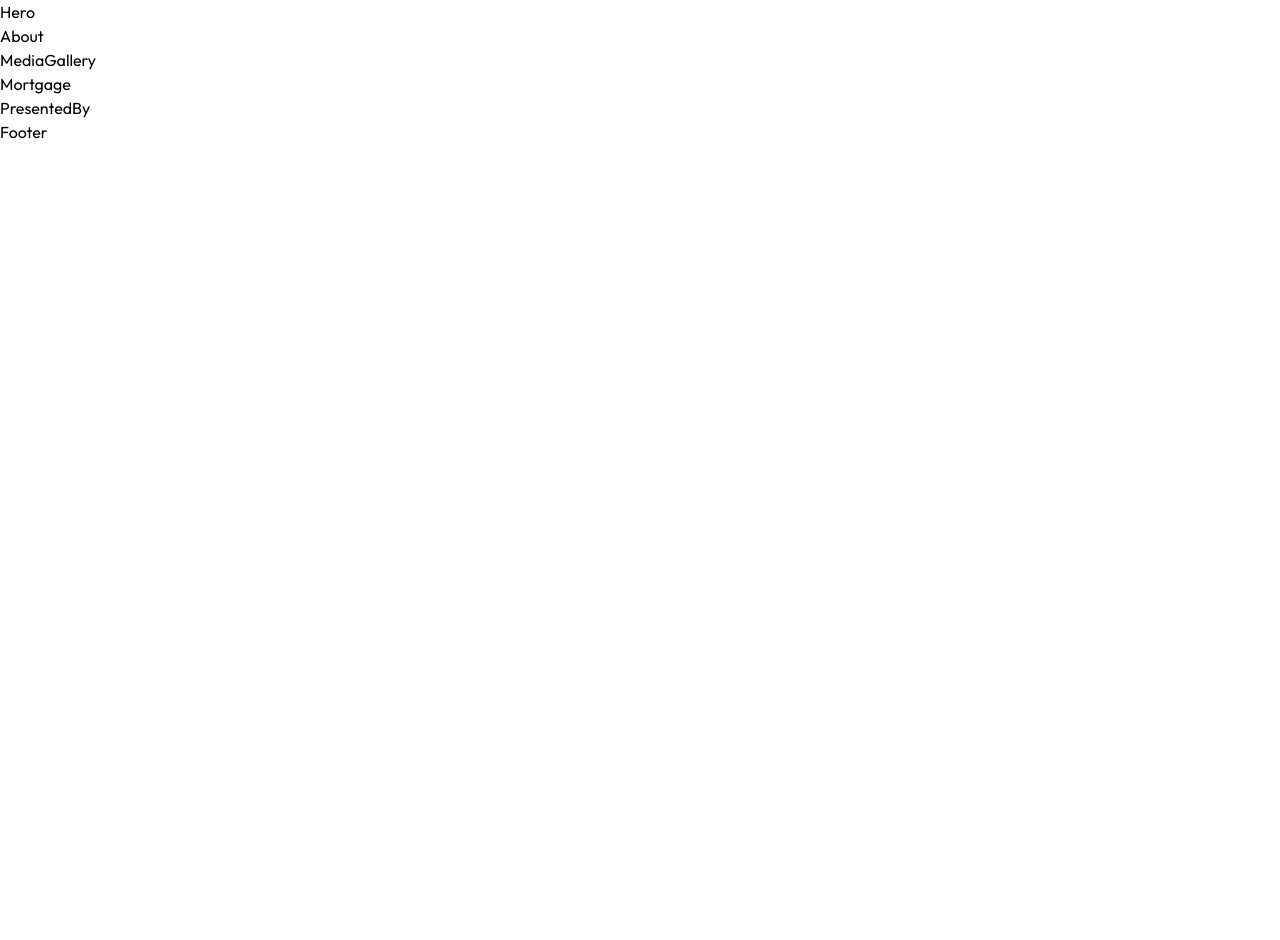
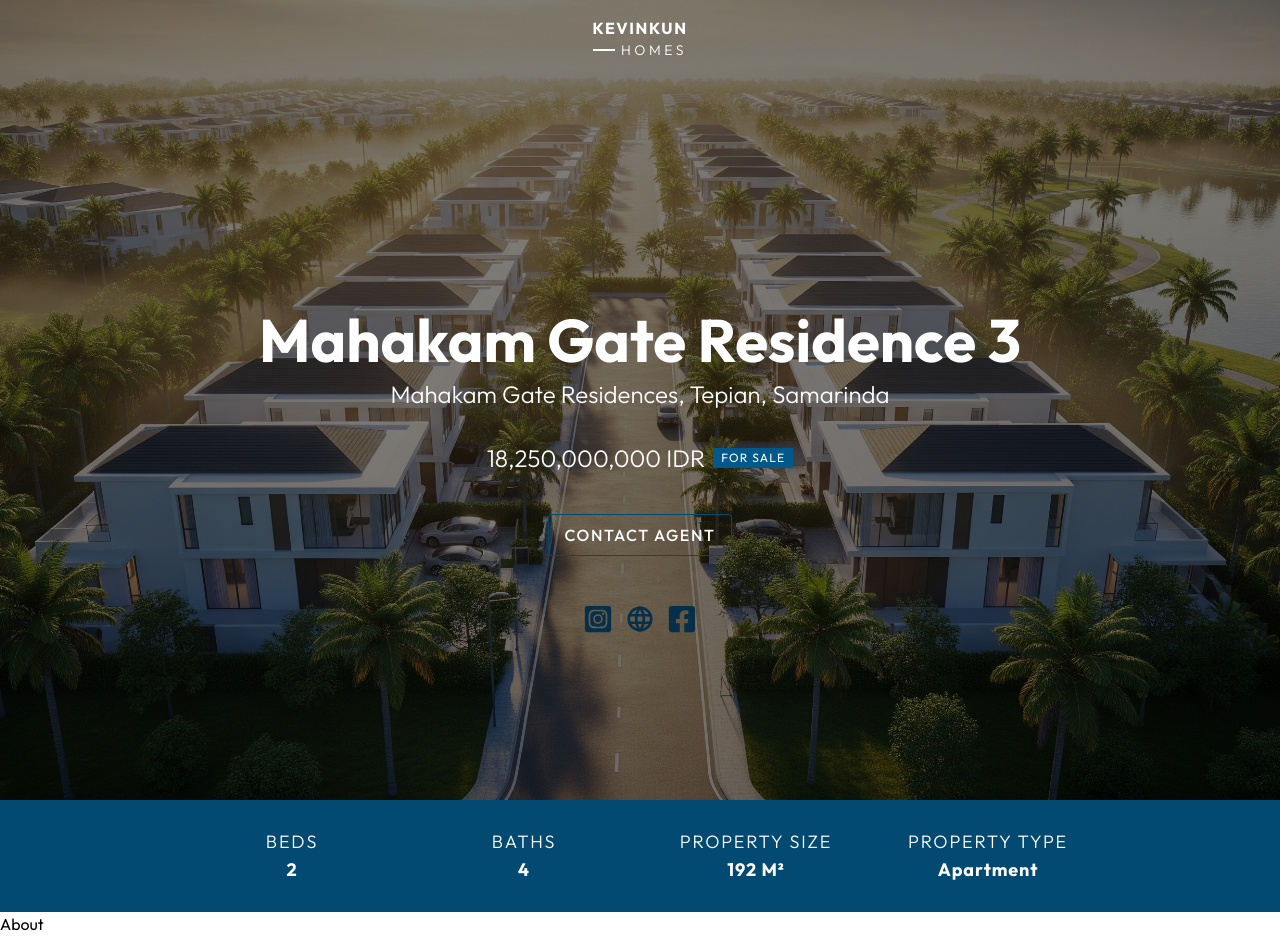
Before and after one commit to thekevinkun/mahakam-gate-residence, a Next.js app: page / in a window 1280 px wide. Shown: the top 940 px of the page. Before the commit the page ends 800 px from the top, so only its background shows below. Built offline with nearby package versions, Linux system fonts and the light colour scheme.

Commit message:
Added Hero and Features Bar

```diff
--- /dev/null
+++ b/components/FeatureList.jsx
@@ -0,0 +1,10 @@
+const FeatureList = ({ name, value }) => {
+  return (
+    <div className="flex flex-col items-center">
+      <span className="text-base md:text-lg font-light tracking-widest uppercase">{ name }</span>
+      <span className="text-base md:text-lg font-bold tracking-wider capitalize">{ value }</span>
+    </div>
+  )
+}
+
+export default FeatureList;
--- a/components/index.js
+++ b/components/index.js
@@ -1,5 +1,6 @@
 import VideoCard from "./VideoCard";
 import PhotoCard from "./PhotoCard";
+import FeatureList from "./FeatureList";
 import AmenitiesList from "./AmenitiesList";
 import Calculator from "./Calculator";
 import AgentCard from "./AgentCard";
@@ -8,6 +9,7 @@ import Map from "./Map";
 export {
     VideoCard,
     PhotoCard,
+    FeatureList,
     AmenitiesList,
     Calculator,
     AgentCard,
--- a/pages/index.js
+++ b/pages/index.js
@@ -1,5 +1,6 @@
 import {
   Hero,
+  FeaturesBar,
   About,
   MediaGallery,
   MortgageCalculator,
@@ -11,6 +12,7 @@ export default function Home() {
   return (
     <>
       <Hero />
+      <FeaturesBar />
       <main>
         <About />
         <MediaGallery />
--- /dev/null
+++ b/sections/FeaturesBar.jsx
@@ -0,0 +1,27 @@
+import { motion } from "framer-motion";
+
+import { FeatureList } from "@/components";
+import { features } from "@/utilities/constant";
+import { slideIn } from "@/utilities/motion";
+
+const FeaturesBar = () => {
+  return (
+    <section className="w-full bg-sky-900 text-white">
+      <div className="max-w-4xl mx-auto grid grid-cols-2 md:grid-cols-4 gap-y-7 md:gap-x-5 lg:gap-x-16 text-xs md:text-sm py-5 md:py-7 px-4">
+        {features.map((item, index) => (
+          <motion.div
+            key={item.name}
+            variants={slideIn("up", 0.4, index * 0.15)}
+            initial="hidden"
+            whileInView="visible"
+            viewport={{ once: true, amount: 0.3 }}
+          >
+            <FeatureList key={item.name} name={item.name} value={item.value} />
+          </motion.div>
+        ))}
+      </div>
+    </section>
+  );
+};
+
+export default FeaturesBar;
--- a/sections/Hero.jsx
+++ b/sections/Hero.jsx
@@ -1,6 +1,103 @@
+import Link from "next/link";
+import Image from "next/image";
+import { motion } from "framer-motion";
+
+import { TbWorld } from "react-icons/tb";
+import { FaFacebookSquare } from "react-icons/fa";
+import { FaInstagramSquare } from "react-icons/fa";
+
+import { slideIn, fadeIn } from "@/utilities/motion";
+
 const Hero = () => {
   return (
-    <header>Hero</header>
+    <header id="home">
+      <div className="relative w-full h-screen">
+        {/* Background Image */}
+        <div className="absolute inset-0">
+          <Image
+            src="/images/hero.JPG"
+            alt="Mahakam Gate Residence"
+            layout="fill"
+            objectFit="cover"
+            priority
+          />
+
+          {/* Overlay */}
+          <div className="absolute inset-0 bg-black/50" />
+        </div>
+
+        {/* OWNER */}
+        <motion.div
+          variants={slideIn("down", 0.5)}
+          initial="hidden"
+          animate="visible"
+          className="absolute inset-0 z-10 flex flex-col items-center text-white pt-4 px-4"
+        >
+          <span className="text-sm md:text-base font-bold uppercase tracking-widest">Kevinkun</span>
+          <div className="flex items-center gap-1.5">
+            <div className="border border-t border-white w-5.5"/>
+            <span className="text-xs md:text-sm font-light uppercase tracking-[0.25em]">homes</span>
+          </div>
+        </motion.div>
+
+        {/* Hero Content */}
+        <div className="relative z-10 flex flex-col items-center justify-center h-full text-center text-white px-4 pt-28 md:pt-36">
+          <motion.h1
+            variants={slideIn("down", 0.5, 0.4)}
+            initial="hidden"
+            animate="visible"
+            className="text-5xl md:text-6xl font-bold mb-2"
+          >
+            Mahakam Gate Residence 3
+          </motion.h1>
+
+          <motion.p
+            variants={fadeIn(0.5, 0.1)}
+            initial="hidden"
+            animate="visible"
+            className="text-lg md:text-2xl font-light mb-8"
+          >
+            Mahakam Gate Residences, Tepian, Samarinda
+          </motion.p>
+
+          <motion.div
+            variants={slideIn("left", 0.5, 0.2)}
+            initial="hidden"
+            animate="visible"
+            className="flex items-center space-x-2 mb-10"
+          >
+            <span className="text-xl md:text-2xl font-light">18,250,000,000 IDR</span>
+            <span className="bg-sky-800 text-white text-xs tracking-widest px-2 py-0.5">FOR SALE</span>
+          </motion.div>
+
+          <motion.button
+            variants={slideIn("up", 0.5, 0.4)}
+            initial="hidden"
+            animate="visible"
+            className="btn btn-outline mb-12"
+          >
+            Contact Agent
+          </motion.button>
+
+          <motion.div
+            variants={slideIn("up", 0.5, 0.7)}
+            initial="hidden"
+            animate="visible"
+            className="flex items-center space-x-3 text-sky-950 text-2xl md:text-3xl"
+          >
+            <Link href="https://www.instagram.com" target="_blank">
+              <FaInstagramSquare />
+            </Link>
+            <Link href="https://www.mahakan-gate-residence.com" target="_blank">
+              <TbWorld />
+            </Link>
+            <Link href="https://www.facebook.com" target="_blank">
+              <FaFacebookSquare />
+            </Link>
+          </motion.div>
+        </div>
+      </div>
+    </header>
   )
 }
 
--- a/sections/InfoBar.jsx
+++ /dev/null
@@ -1,7 +0,0 @@
-const InfoBar = () => {
-  return (
-    <div>InfoBar</div>
-  )
-}
-
-export default InfoBar;
--- a/sections/index.js
+++ b/sections/index.js
@@ -1,5 +1,5 @@
 import Hero from "./Hero";
-import InfoBar from "./InfoBar";
+import FeaturesBar from "./FeaturesBar";
 import About from "./About";
 import MediaGallery from "./MediaGallery";
 import MortgageCalculator from "./MortgageCalculator";
@@ -8,7 +8,7 @@ import Footer from "./Footer";
 
 export {
     Hero,
-    InfoBar,
+    FeaturesBar,
     About,
     MediaGallery,
     MortgageCalculator,
--- a/styles/globals.css
+++ b/styles/globals.css
@@ -2,24 +2,18 @@
 
 @import "tailwindcss";
 
-* {
-  margin: 0;
-  padding: 0;
-  box-sizing: border-box;
-}
-
 body {
  font-family: "Outfit", sans-serif;
-  font-optical-sizing: auto;
-  font-style: normal;
+ font-optical-sizing: auto;
+ font-style: normal;
 }
 
 .btn {
-  @apply inline-block px-4 py-2 rounded text-sm font-medium transition-colors duration-200;
+  @apply inline-block px-4 py-2 rounded text-sm md:text-base font-medium uppercase tracking-widest transition-colors duration-200;
 }
 
 .btn-primary {
-  @apply bg-blue-600 text-white hover:bg-blue-700;
+  @apply bg-sky-800 text-white hover:bg-sky-900;
 }
 
 .btn-secondary {
@@ -27,5 +21,5 @@ body {
 }
 
 .btn-outline {
-  @apply border border-blue-600 text-blue-600 hover:bg-blue-600 hover:text-white;
+  @apply border border-sky-900 text-white hover:bg-sky-900;
 }
--- /dev/null
+++ b/utilities/constant.js
@@ -0,0 +1,18 @@
+export const features = [
+    {
+        name: "beds",
+        value: "2"
+    },
+    {
+        name: "baths",
+        value: "4"
+    },
+    {
+        name: "property size",
+        value: "192 m²"
+    },
+    {
+        name: "property type",
+        value: "apartment"
+    },
+]
--- /dev/null
+++ b/utilities/motion.js
@@ -0,0 +1,61 @@
+export const slideUpContainer = {
+  hidden: {},
+  visible: {
+    transition: {
+      staggerChildren: 0.15, // delay between items
+    },
+  },
+};
+
+export const slideIn = (direction = "up", duration = 0.6, delay = 0) => {
+  let x = 0;
+  let y = 0;
+
+  switch (direction) {
+    case "left":
+      x = -100;
+      break;
+    case "right":
+      x = 100;
+      break;
+    case "up":
+      y = 100;
+      break;
+    case "down":
+      y = -100;
+      break;
+    default:
+      break;
+  }
+
+  return {
+    hidden: { opacity: 0, x, y },
+    visible: {
+      opacity: 1,
+      x: 0,
+      y: 0,
+      transition: {
+        duration,
+        delay,
+        ease: "easeOut",
+      },
+    },
+  };
+};
+
+export const fadeIn = (duration = 0.6, delay = 0) => ({
+  hidden: { opacity: 0 },
+  visible: {
+    opacity: 1,
+    transition: { duration, delay, ease: "easeOut" },
+  },
+});
+
+export const scaleIn = (duration = 0.6, delay = 0) => ({
+  hidden: { opacity: 0, scale: 0.9 },
+  visible: {
+    opacity: 1,
+    scale: 1,
+    transition: { duration, delay, ease: "easeOut" },
+  },
+});
```
